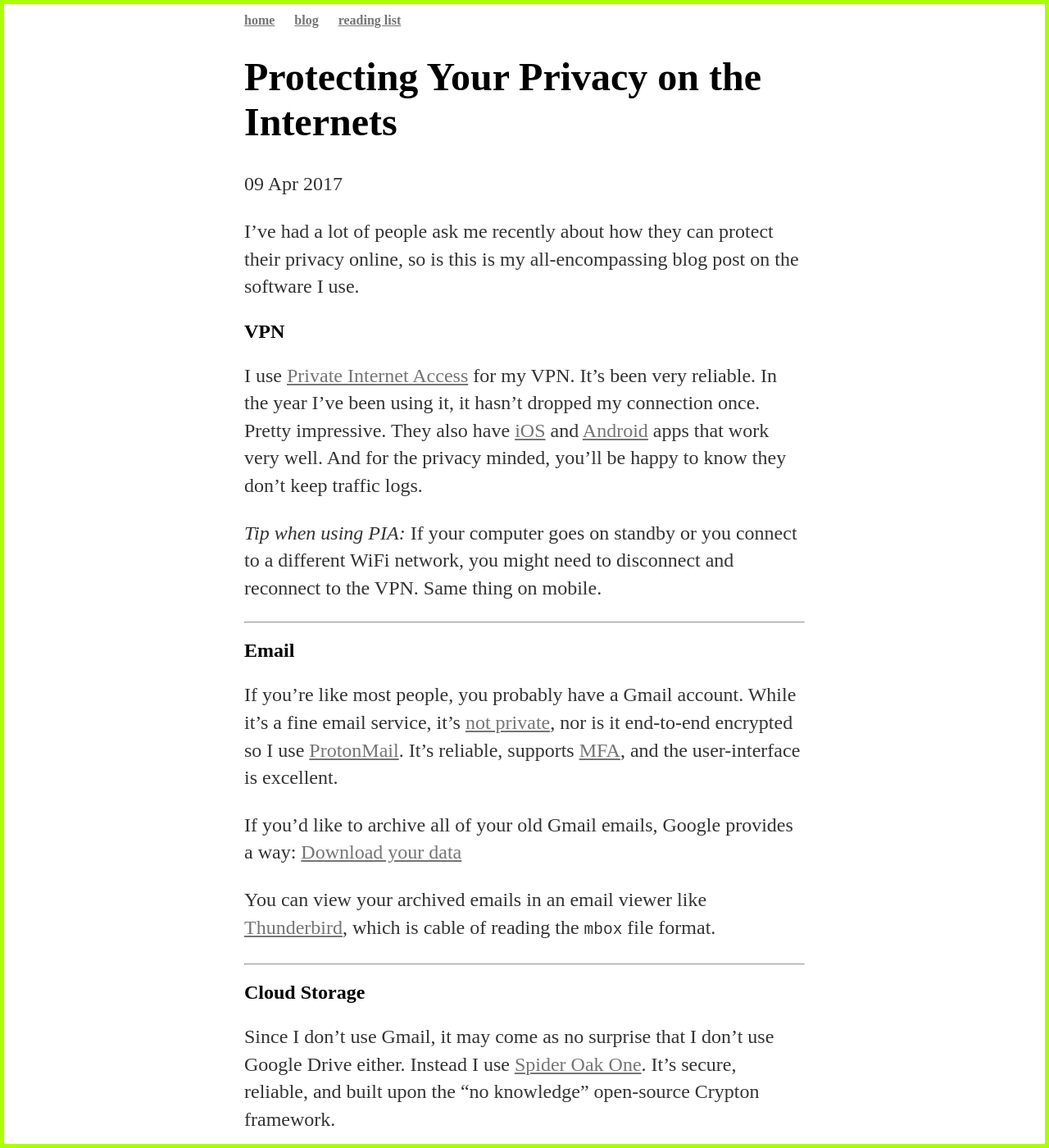
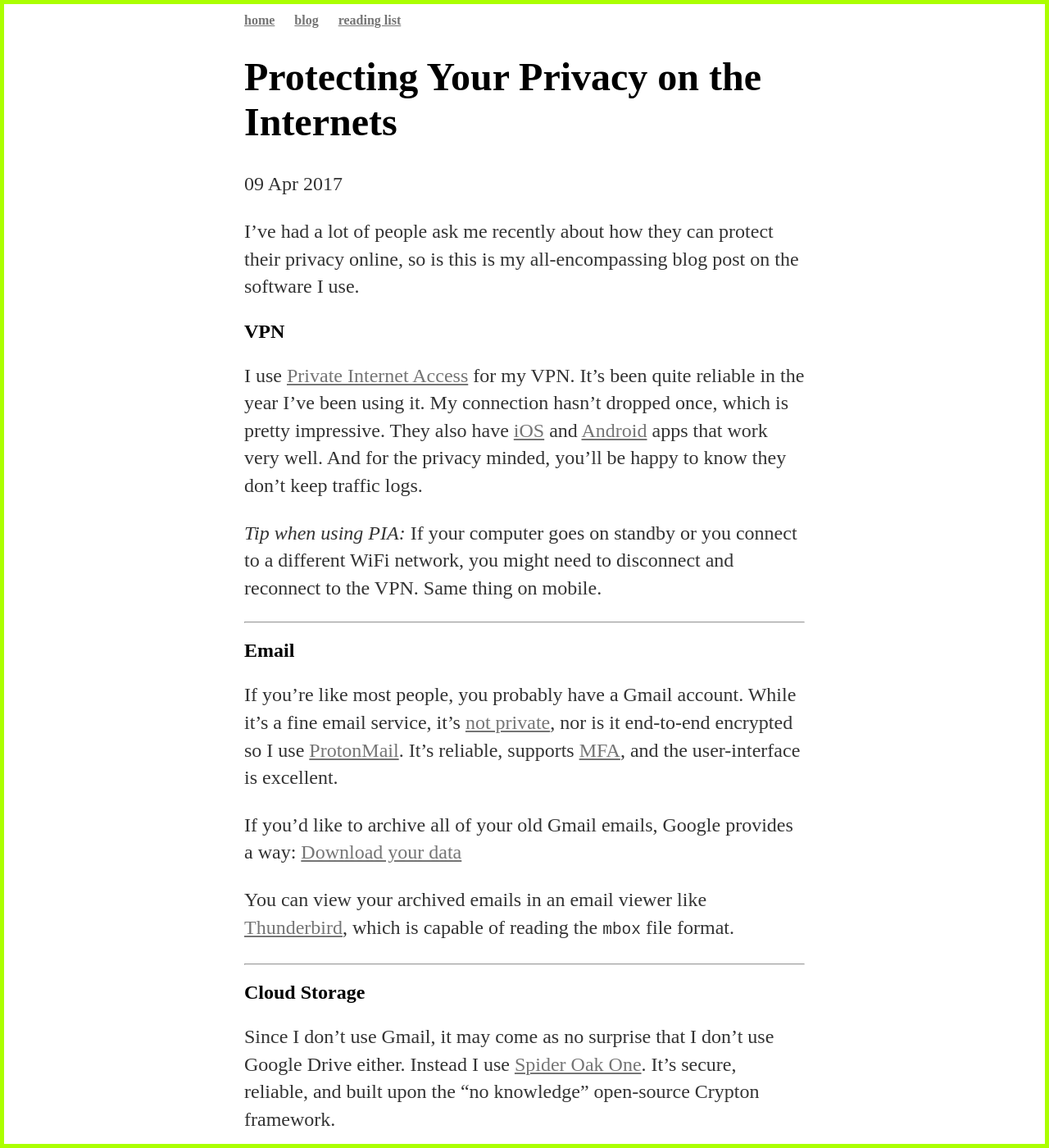
Before and after one commit to devinrm/devinrm.github.io, a Jekyll site: the page built from _posts/2017-04-09-protecting-your-privacy-on-the-internets.md, in a window 1280 px wide and 1400 px high. Shown: the whole window at 82% size. Built offline with Jekyll 4.4.1, drawn with Linux system fonts in a browser that asks for light colours; some web fonts are replaced.

Commit message:
Fix typo

```diff
--- a/_posts/2017-04-09-protecting-your-privacy-on-the-internets.md
+++ b/_posts/2017-04-09-protecting-your-privacy-on-the-internets.md
@@ -12,8 +12,8 @@
 ---
 
 I use [Private Internet Access](https://www.privateinternetaccess.com/) for my
-VPN. It's been very reliable. In the year I've been using it, it hasn't dropped
-my connection once. Pretty impressive. They also have [iOS](https://itunes.apple.com/us/app/private-internet-access-anonymous/id955626407)
+VPN. It's been quite reliable in the year I've been using it. My connection
+hasn't dropped once, which is pretty impressive. They also have [iOS](https://itunes.apple.com/us/app/private-internet-access-anonymous/id955626407)
 and [Android](https://play.google.com/store/apps/details?id=com.privateinternetaccess.android&hl=en)
 apps that work very well. And for the privacy minded, you'll be happy to know
 they don't keep traffic logs.
@@ -38,7 +38,7 @@
 data](https://support.google.com/accounts/answer/3024190?hl=en)
 
 You can view your archived emails in an email viewer like [Thunderbird](https://www.mozilla.org/en-US/thunderbird/),
-which is cable of reading the `mbox` file format.
+which is capable of reading the `mbox` file format.
 
 ---
 
```
